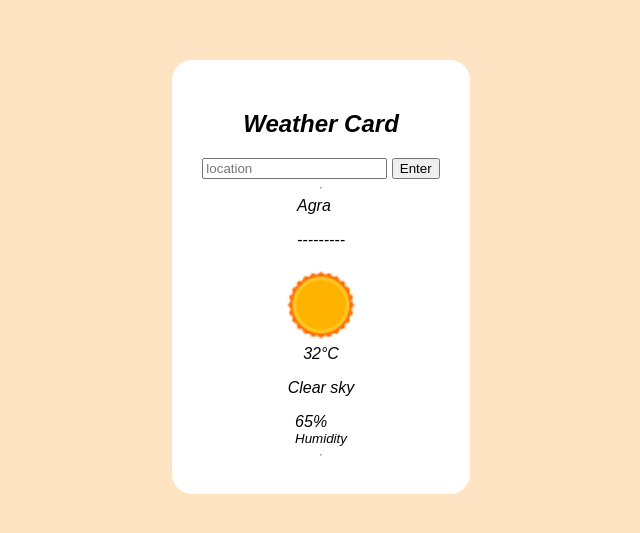
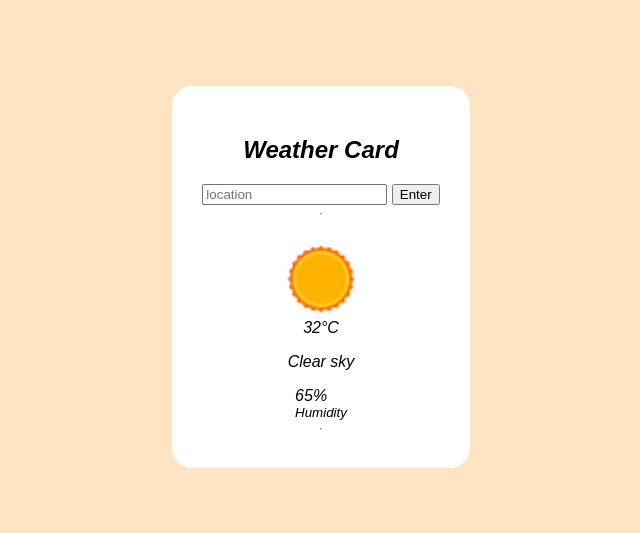
Before and after one commit to Amit8690/weather-app, a plain HTML site: page index.html in a window 1280 px wide. Shown: the part 123-656 px from the top of the page, without its empty margins (319-959 px from the left). Drawn offline with Linux system fonts and the light colour scheme.

Commit message:
Update index.html

```diff
--- a/index.html
+++ b/index.html
@@ -18,8 +18,8 @@
 
         <hr>
     <div>
-        <span class="city">Agra</span>
-        <p class="date">---------</p>
+        <span class="city">        </span>
+        <p class="date">             </p>
     </div>
 
         <img class="mainIcon" src="icons8-sunny-weather-48.png" alt="Sunny">
```
